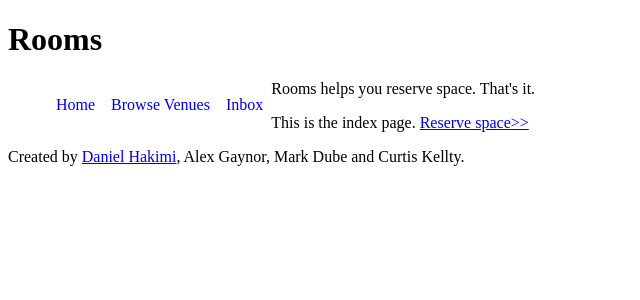
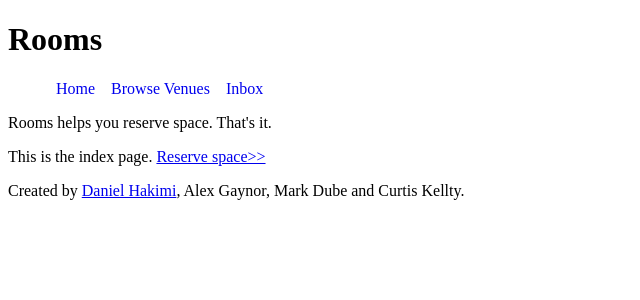
Before and after one commit to DanHakimi/Rooms, a Python web app: template templates/index.html in a window 1280 px wide. Shown: the top 300 px of the page, without its empty margins (0-640 px from the left). Run offline with Jinja, Linux system fonts and the light colour scheme; the template is opened without the code that fills it, so the values that code supplies are empty; some libraries are stand-ins or nearby versions.

Commit message:
cleaned up css

```diff
--- a/static/css/index.css
+++ b/static/css/index.css
@@ -1,6 +1,6 @@
 nav ul{
-	float: left;
 	list-style: none;
+	overflow: auto;
 }
 
 nav ul li{
```
